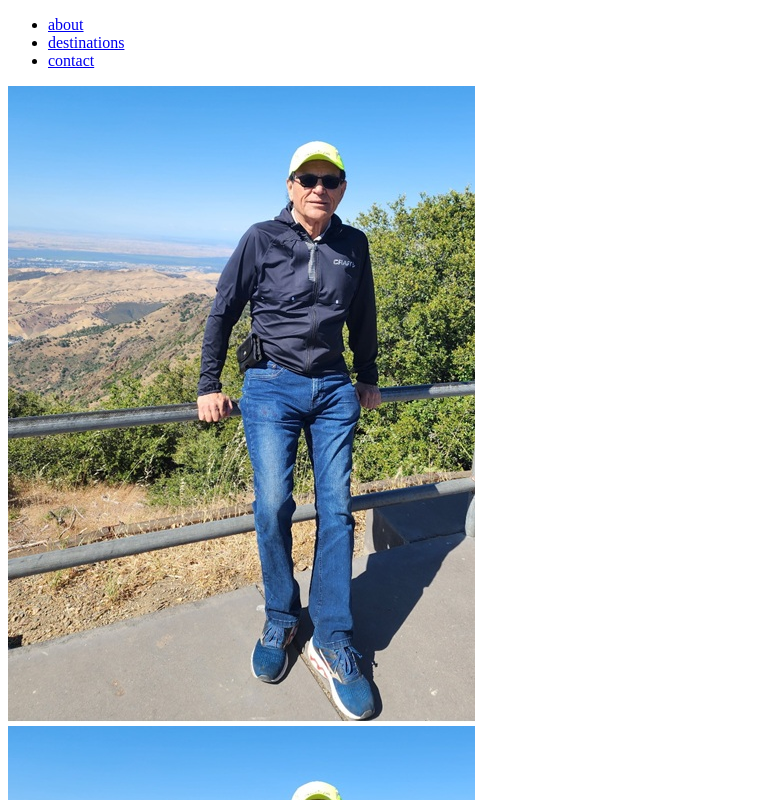
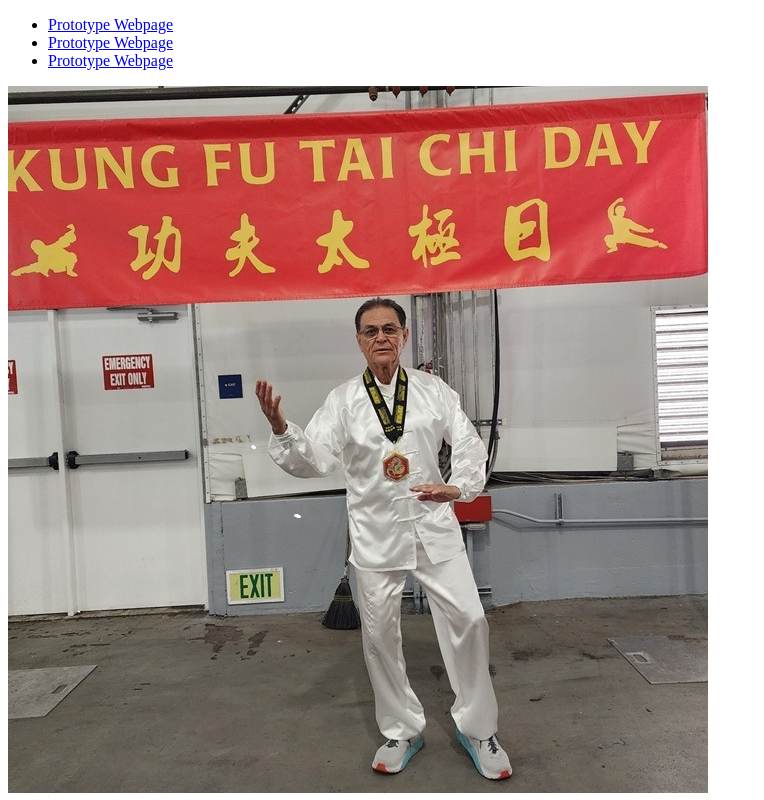
Before and after one commit to gramos-12/1st-repository, a plain HTML site: page index.html in a window 1280 px wide. Shown: the top 800 px of the page, without its empty margins (0-764 px from the left). Drawn offline with Linux system fonts and the light colour scheme.

Commit message:
index.html

```diff
--- a/index.html
+++ b/index.html
@@ -8,14 +8,14 @@
 <body>
   <nav>
     <ul>
-      <li><a href="#">about</a></li>
-      <li><a href="#">destinations</a></li>
-      <li><a href="#">contact</a></li>
+      <li><a href="#">Prototype Webpage</a></li>
+      <li><a href="#">Prototype Webpage</a></li>
+      <li><a href="#">Prototype Webpage</a></li>
     </ul>
   </nav>
   <main>
     <div class="hero">
-      <img src="images/Mt_Diablo.jpg" alt="Tai Chi">
+      <img src="images/2024_Tai_Chi.jpg" alt="Tai Chi">
     </div>
   </main>
   <aside>
```
